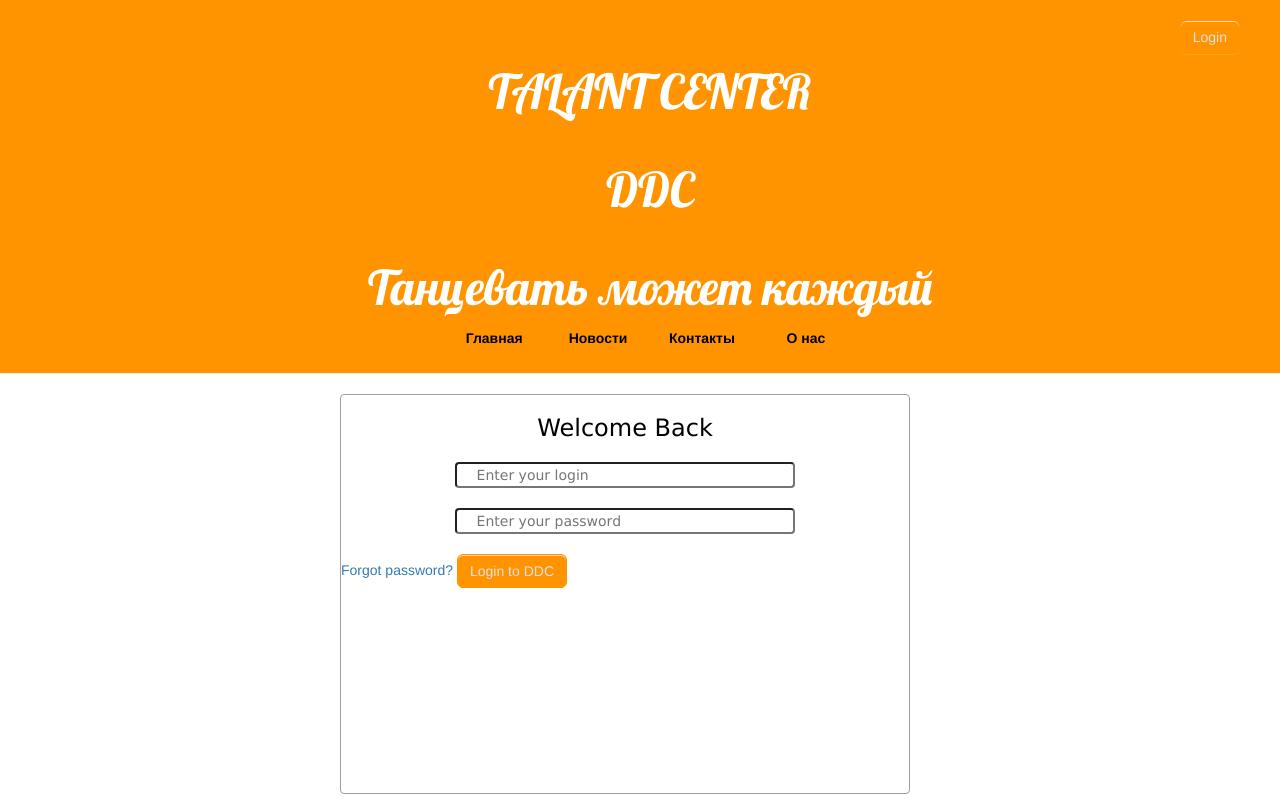
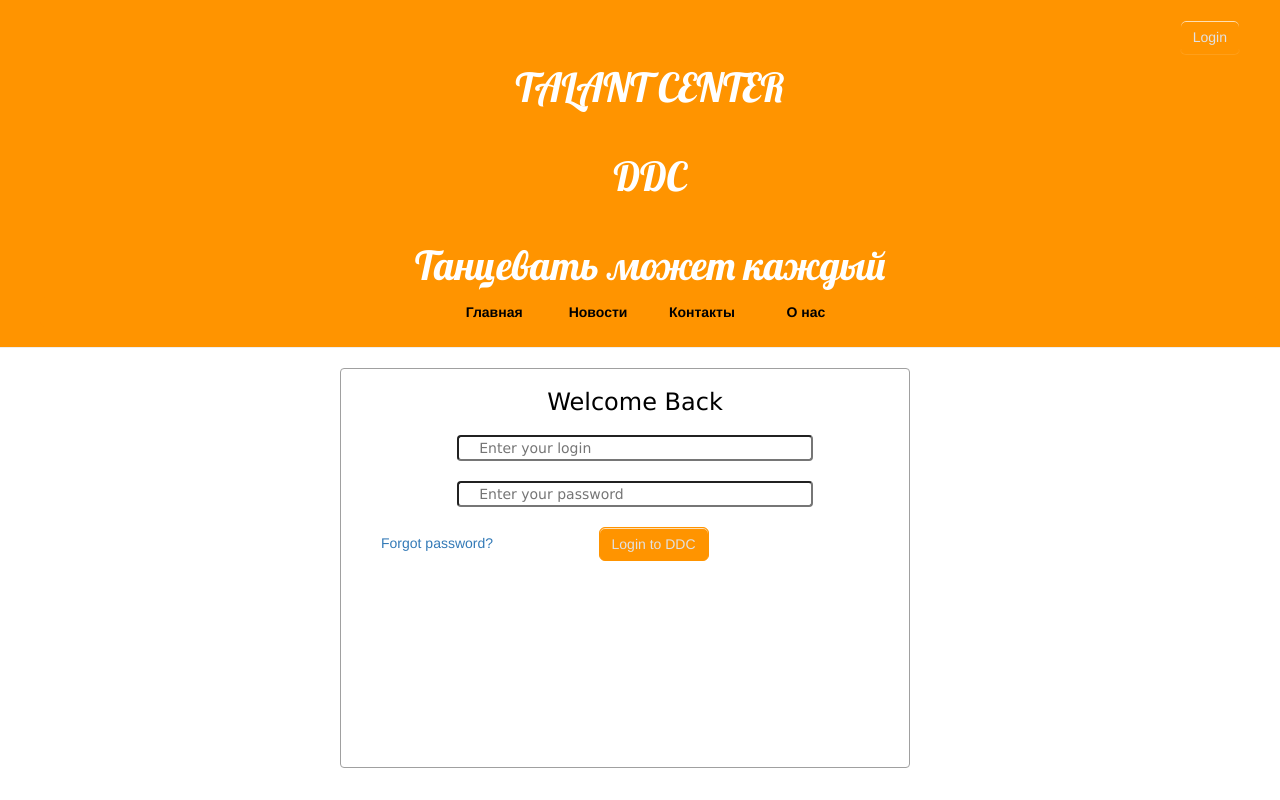
Before and after one commit to OlgaLyalyueva/my-first-blog, a Django app: page /accounts/login/ in a window 1280 px wide. Run offline with Django 3.2, Linux system fonts and the light colour scheme; some libraries are stand-ins or nearby versions.

Commit message:
Add style for ‘Forgot Password’ link and ‘Login’ button for Login page

```diff
--- a/blog/static/css/blog.css
+++ b/blog/static/css/blog.css
@@ -6,7 +6,7 @@
 
 .page-header h1, .page-header h1 a, .page-header h1 a:visited, .page-header h1 a:active, .page-header h2 {
     color: #ffffff;
-    font-size: 36pt;
+    font-size: 30pt;
     margin-top: 45px;
     text-align: center;
     text-decoration: none;
@@ -166,6 +166,9 @@ h3, h4 {
 
 .login_form, .password_reset_form {
     margin:auto;
+    margin-bottom:20px;
+    padding-right:20px;
+    padding-left:40px;
     width: 50%;
     height: 50%;
     border: 1px solid #A0A0A0;
@@ -175,7 +178,7 @@ h3, h4 {
 
 #username, #password {
     margin:auto;
-    width: 60%;
+    width: 70%;
     margin-top: 20px;
     display:block;
     margin-bottom:20px;
@@ -196,6 +199,7 @@ h3, h4 {
     text-align: center;
 }
 
-#login_button {
-    margin:auto;
+.authorization-error-block p, .link, #login_button {
+    margin-left: 20%;
+    display: inline-block;
 }
```
